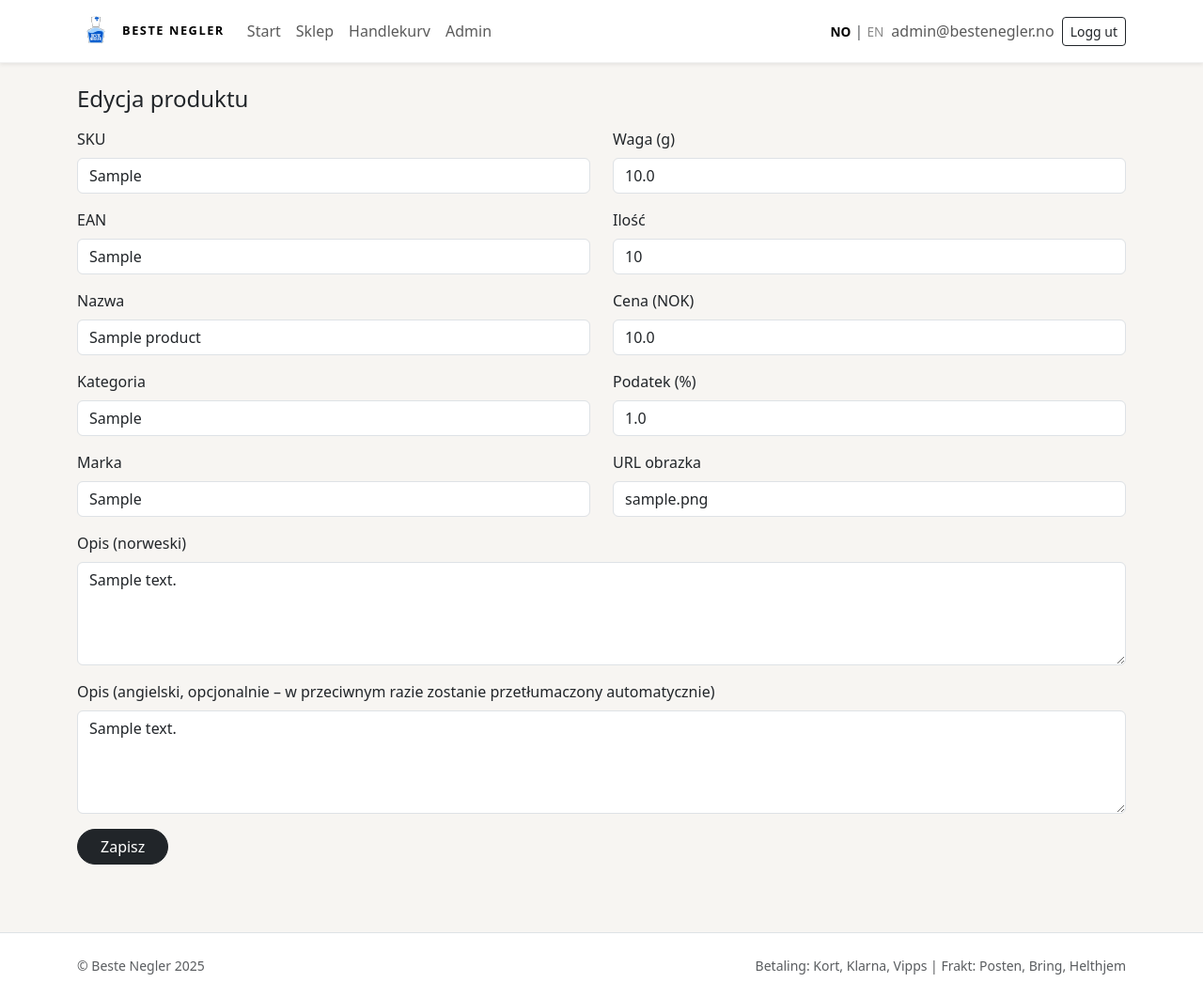
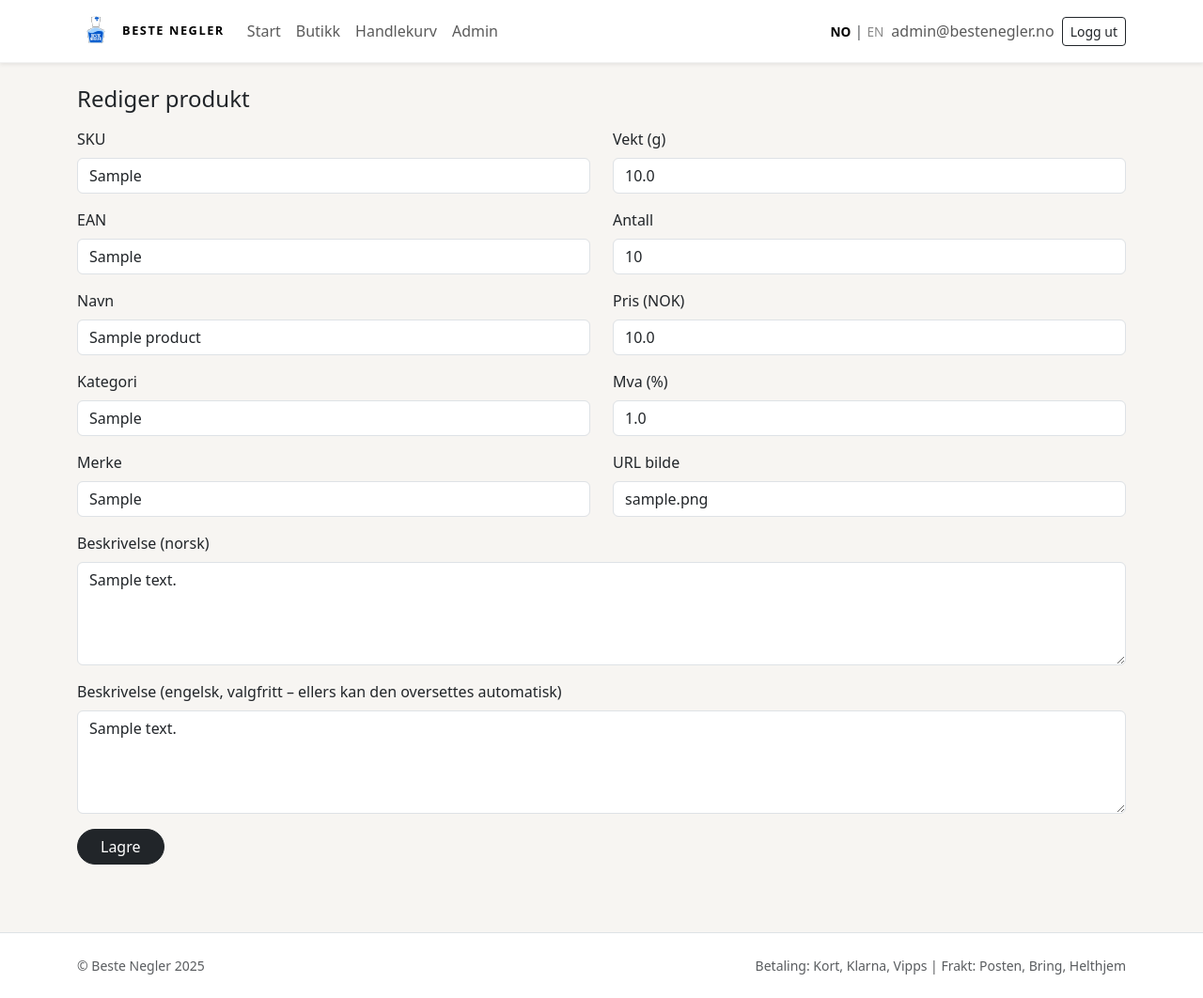
Before and after one commit to connecttbg/beste, a Flask app: page /admin/products/1/edit in a window 1280 px wide. Shown: the whole page at 94% size. Run offline with Flask 3, Linux system fonts and the light colour scheme; a user stored in the database is signed in; tables that the repository leaves empty hold one stand-in row (values such as "Sample post").

Commit message:
Add files via upload

```diff
--- a/app.py
+++ b/app.py
@@ -31,7 +31,7 @@ def inject_globals():
         'no': {
             'title': 'Beste Negler',
             'home': 'Start',
-            'shop': 'Sklep',
+            'shop': 'Butikk',
             'login': 'Logg inn',
             'logout': 'Logg ut',
             'register': 'Registrer deg',
@@ -395,7 +395,9 @@ def admin_import():
 
 
 if __name__ == '__main__':
-    app.run()
+    with app.app_context():
+        db.create_all()
+    app.run(debug=True)
 
 
 def init_db_and_admin():
@@ -412,5 +414,7 @@ def init_db_and_admin():
         else:
             print("AUTO (Render): Admin already exists.")
 
+init_db_and_admin()
 
-init_db_and_admin()
+if __name__ == '__main__':
+    app.run()
--- a/templates/admin_product_form.html
+++ b/templates/admin_product_form.html
@@ -2,7 +2,11 @@
 {% extends "base.html" %}
 {% block title %}Admin - Produkt{% endblock %}
 {% block content %}
-<h1 class="h4 mb-3">{{ 'Nowy produkt' if not product else 'Edycja produktu' }}</h1>
+<h1 class="h4 mb-3">
+  {{ 'Nytt produkt' if not product and current_lang=='no'
+     else 'New product' if not product and current_lang!='no'
+     else ('Rediger produkt' if current_lang=='no' else 'Edit product') }}
+</h1>
 <form method="post">
   <div class="row">
     <div class="col-md-6">
@@ -15,49 +19,55 @@
         <input type="text" name="ean" class="form-control" value="{{ product.ean if product else '' }}">
       </div>
       <div class="mb-3">
-        <label class="form-label">Nazwa</label>
+        <label class="form-label">{{ 'Navn' if current_lang=='no' else 'Name' }}</label>
         <input type="text" name="name" class="form-control" value="{{ product.name if product else '' }}" required>
       </div>
       <div class="mb-3">
-        <label class="form-label">Kategoria</label>
+        <label class="form-label">{{ 'Kategori' if current_lang=='no' else 'Category' }}</label>
         <input type="text" name="category" class="form-control" value="{{ product.category if product else '' }}">
       </div>
       <div class="mb-3">
-        <label class="form-label">Marka</label>
+        <label class="form-label">{{ 'Merke' if current_lang=='no' else 'Brand' }}</label>
         <input type="text" name="brand" class="form-control" value="{{ product.brand if product else '' }}">
       </div>
     </div>
     <div class="col-md-6">
       <div class="mb-3">
-        <label class="form-label">Waga (g)</label>
+        <label class="form-label">{{ 'Vekt (g)' if current_lang=='no' else 'Weight (g)' }}</label>
         <input type="number" step="0.01" name="weight" class="form-control" value="{{ product.weight if product else '' }}">
       </div>
       <div class="mb-3">
-        <label class="form-label">Ilość</label>
+        <label class="form-label">{{ 'Antall' if current_lang=='no' else 'Quantity' }}</label>
         <input type="number" name="qty" class="form-control" value="{{ product.qty if product else '' }}">
       </div>
       <div class="mb-3">
-        <label class="form-label">Cena (NOK)</label>
+        <label class="form-label">{{ 'Pris (NOK)' if current_lang=='no' else 'Price (NOK)' }}</label>
         <input type="number" step="0.01" name="price" class="form-control" value="{{ product.price if product else '' }}" required>
       </div>
       <div class="mb-3">
-        <label class="form-label">Podatek (%)</label>
+        <label class="form-label">{{ 'Mva (%)' if current_lang=='no' else 'Tax (%)' }}</label>
         <input type="number" step="0.01" name="tax" class="form-control" value="{{ product.tax if product else '' }}">
       </div>
       <div class="mb-3">
-        <label class="form-label">URL obrazka</label>
+        <label class="form-label">URL bilde</label>
         <input type="text" name="image_url" class="form-control" value="{{ product.image_url if product else '' }}">
       </div>
     </div>
   </div>
   <div class="mb-3">
-    <label class="form-label">Opis (norweski)</label>
+    <label class="form-label">{{ 'Beskrivelse (norsk)' if current_lang=='no' else 'Description (Norwegian)' }}</label>
     <textarea name="description_no" rows="4" class="form-control">{{ product.description_no if product else '' }}</textarea>
   </div>
   <div class="mb-3">
-    <label class="form-label">Opis (angielski, opcjonalnie – w przeciwnym razie zostanie przetłumaczony automatycznie)</label>
+    <label class="form-label">
+      {{ 'Beskrivelse (engelsk, valgfritt – ellers kan den oversettes automatisk)'
+         if current_lang=='no'
+         else 'Description (English, optional – otherwise it can be translated automatically)' }}
+    </label>
     <textarea name="description_en" rows="4" class="form-control">{{ product.description_en if product else '' }}</textarea>
   </div>
-  <button type="submit" class="btn btn-dark rounded-pill px-4">Zapisz</button>
+  <button type="submit" class="btn btn-dark rounded-pill px-4">
+    {{ 'Lagre' if current_lang=='no' else 'Save' }}
+  </button>
 </form>
 {% endblock %}
--- a/templates/login.html
+++ b/templates/login.html
@@ -11,7 +11,7 @@
         <input type="email" name="email" class="form-control" required>
       </div>
       <div class="mb-3">
-        <label class="form-label">{{ 'Hasło' if current_lang=='no' else 'Password' }}</label>
+        <label class="form-label">{{ 'Passord' if current_lang=='no' else 'Password' }}</label>
         <input type="password" name="password" class="form-control" required>
       </div>
       <button type="submit" class="btn btn-dark w-100 rounded-pill">
--- a/templates/product_detail.html
+++ b/templates/product_detail.html
@@ -31,12 +31,12 @@
     <form method="post" action="{{ url_for('add_to_cart', product_id=product.id) }}" class="d-flex align-items-center mb-3">
       <input type="number" min="1" name="qty" value="1" class="form-control w-auto me-2" style="max-width: 100px;">
       <button type="submit" class="btn btn-dark rounded-pill px-4">
-        {{ 'Dodaj do koszyka' if current_lang=='no' else 'Add to cart' }}
+        {{ 'Legg i handlekurven' if current_lang=='no' else 'Add to cart' }}
       </button>
     </form>
-    {% if product.qty is not none %}
+    {% if product.qty is not None %}
       <div class="small text-muted">
-        {{ 'Dostępnych sztuk:' if current_lang=='no' else 'In stock:' }} {{ product.qty }}
+        {{ 'På lager:' if current_lang=='no' else 'In stock:' }} {{ product.qty }}
       </div>
     {% endif %}
   </div>
--- a/templates/register.html
+++ b/templates/register.html
@@ -11,7 +11,7 @@
         <input type="email" name="email" class="form-control" required>
       </div>
       <div class="mb-3">
-        <label class="form-label">{{ 'Hasło' if current_lang=='no' else 'Password' }}</label>
+        <label class="form-label">{{ 'Passord' if current_lang=='no' else 'Password' }}</label>
         <input type="password" name="password" class="form-control" required>
       </div>
       <button type="submit" class="btn btn-dark w-100 rounded-pill">
```
Also changed, not shown: templates/admin_import.html (+10 -4 lines), templates/admin_products.html (+18 -10 lines), templates/cart.html (+7 -7 lines), templates/checkout.html (+7 -7 lines), templates/index.html (+4 -4 lines), templates/product_list.html (+21 -22 lines).
